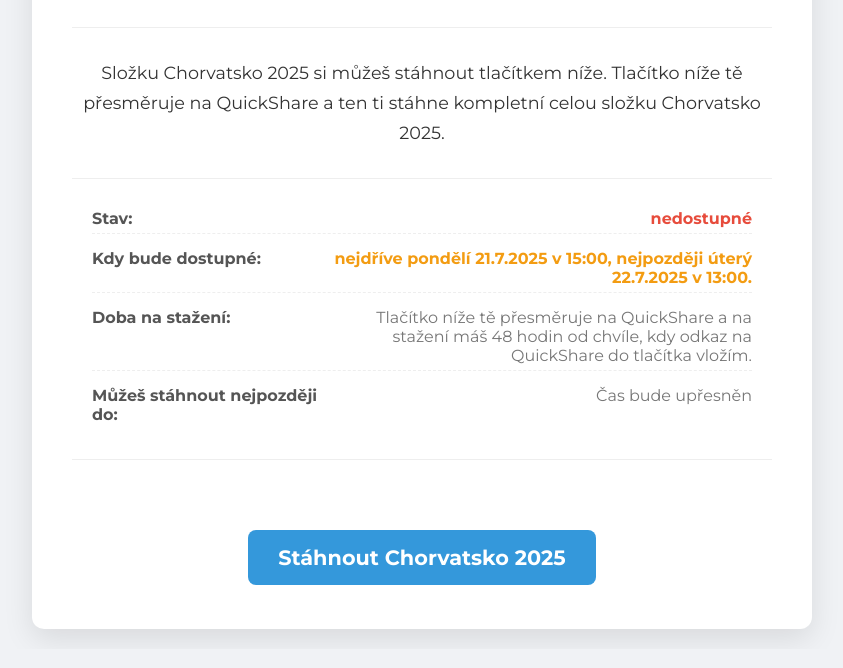
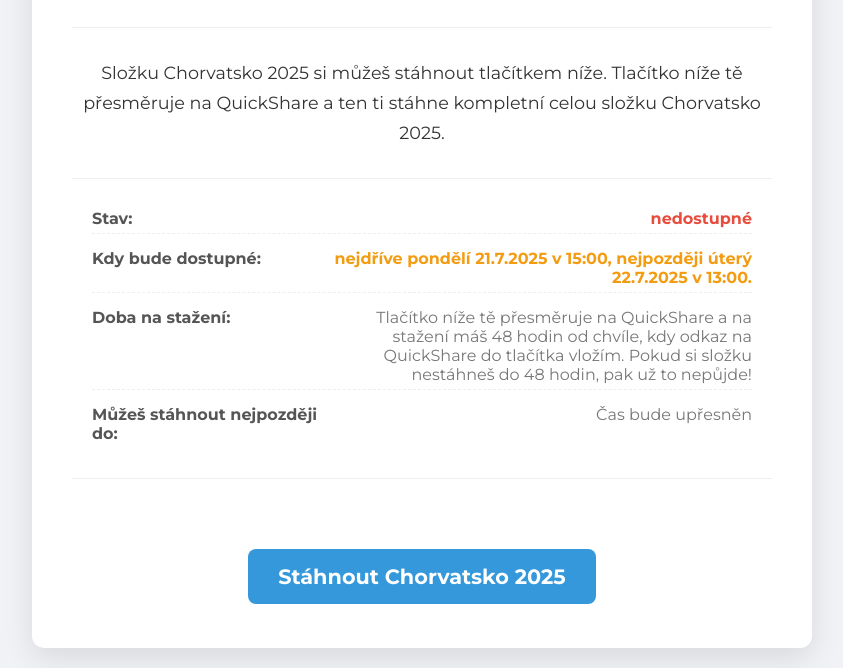
Before and after one commit to NTSsoftware-978page/chorvatsko2025, a plain HTML site: page index.html in a window 1280 px wide. Shown: the part 220-888 px from the top of the page, without its empty margins (218-1061 px from the left). Drawn offline with Linux system fonts and the light colour scheme.

Commit message:
Update index.html

```diff
--- a/index.html
+++ b/index.html
@@ -269,7 +269,7 @@
             </div>
             <div class="info-item">
                 <span class="info-label">Doba na stažení:</span>
-                <span class="info-value">Tlačítko níže tě přesměruje na QuickShare a na stažení máš 48 hodin od chvíle, kdy odkaz na QuickShare do tlačítka vložím.</span>
+                <span class="info-value">Tlačítko níže tě přesměruje na QuickShare a na stažení máš 48 hodin od chvíle, kdy odkaz na QuickShare do tlačítka vložím. Pokud si složku nestáhneš do 48 hodin, pak už to nepůjde!</span>
             </div>
             <div class="info-item">
                 <span class="info-label">Můžeš stáhnout nejpozději do:</span>
@@ -281,7 +281,7 @@
         <hr>
 
 
-        <a href="https://goloprehc.cz" class="download-button" target="_blank" rel="noopener noreferrer">Stáhnout Chorvatsko 2025</a>
+        <a href="https://goloprehc.hj" class="download-button" target="_blank" rel="noopener noreferrer">Stáhnout Chorvatsko 2025</a>
     </div>
 </body>
 </html>
```
